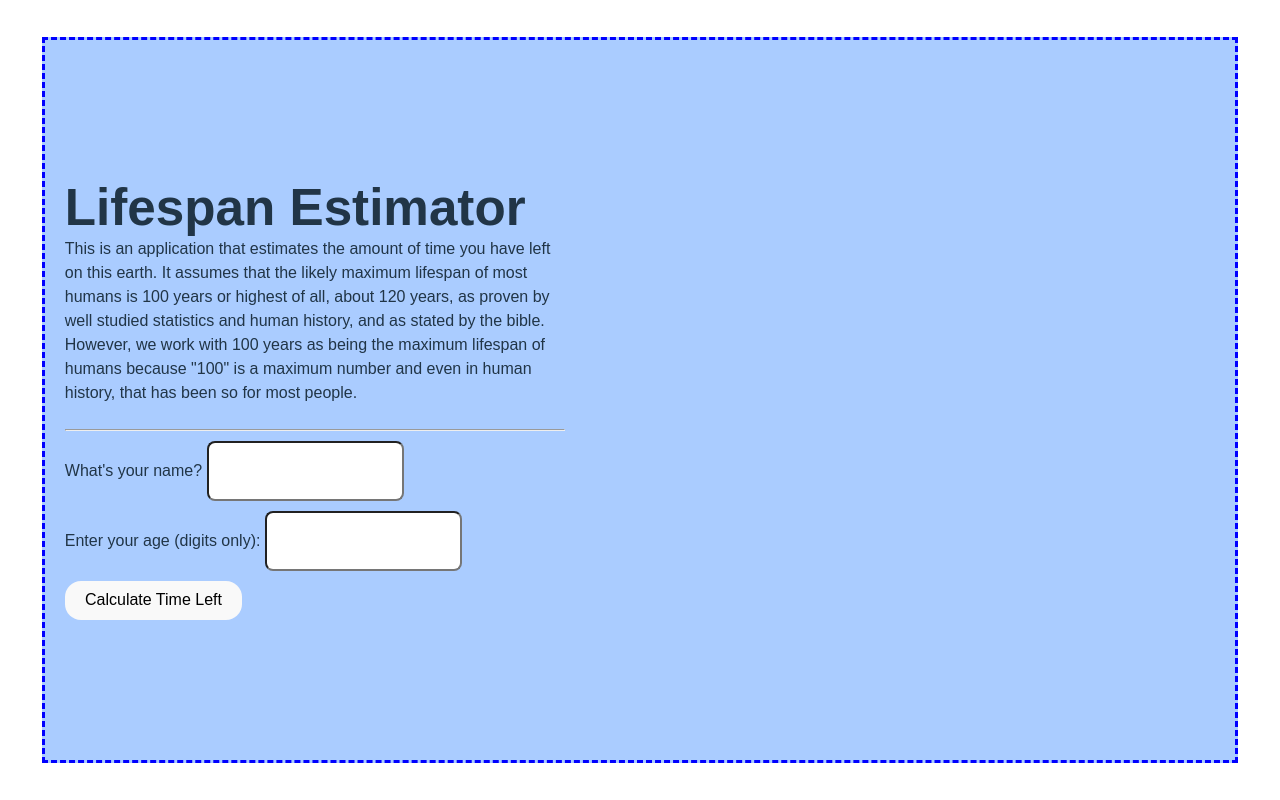
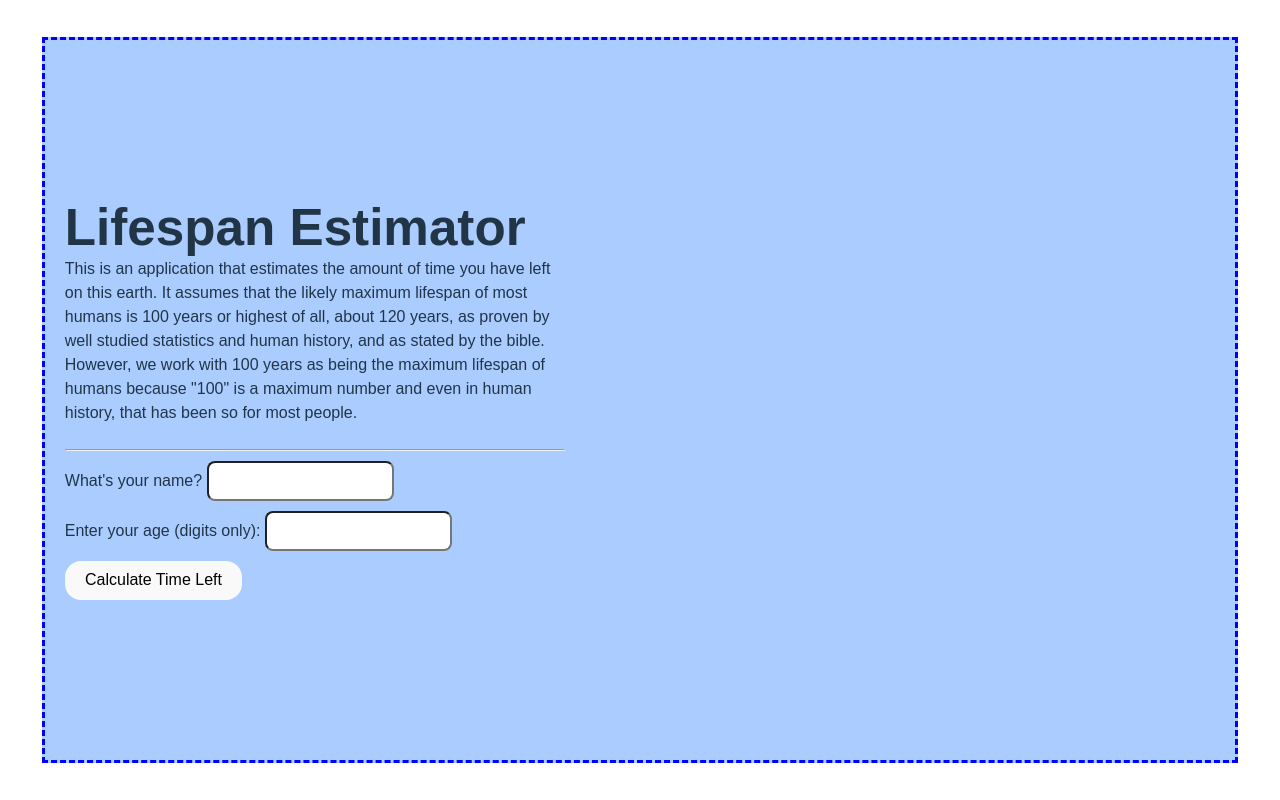
Before and after one commit to royalpriniel/lifespan_estimator, a React (Vite) app: page / in a window 1280 px wide. Built offline with nearby package versions, Linux system fonts and the light colour scheme.

Commit message:
Update lifespanEstimator.jsx

```diff
--- a/src/lifespanEstimator.jsx
+++ b/src/lifespanEstimator.jsx
@@ -26,7 +26,7 @@ const LifespanEstimator = () => {
 
     setResults(stats);
   };
-     const inputStyle = { borderRadius: '0.5rem', height: '2.5rem', textAlign: 'center', padding: '0.5rem'};
+     const inputStyle = { borderRadius: '0.5rem', height: '2.5rem', textAlign: 'left', padding: '0.2rem', boxSizing: 'border-box'};
 
   return (
     <div style={{ padding: '20px', fontFamily: 'sans-serif', maxWidth: '500px' }}>
```
